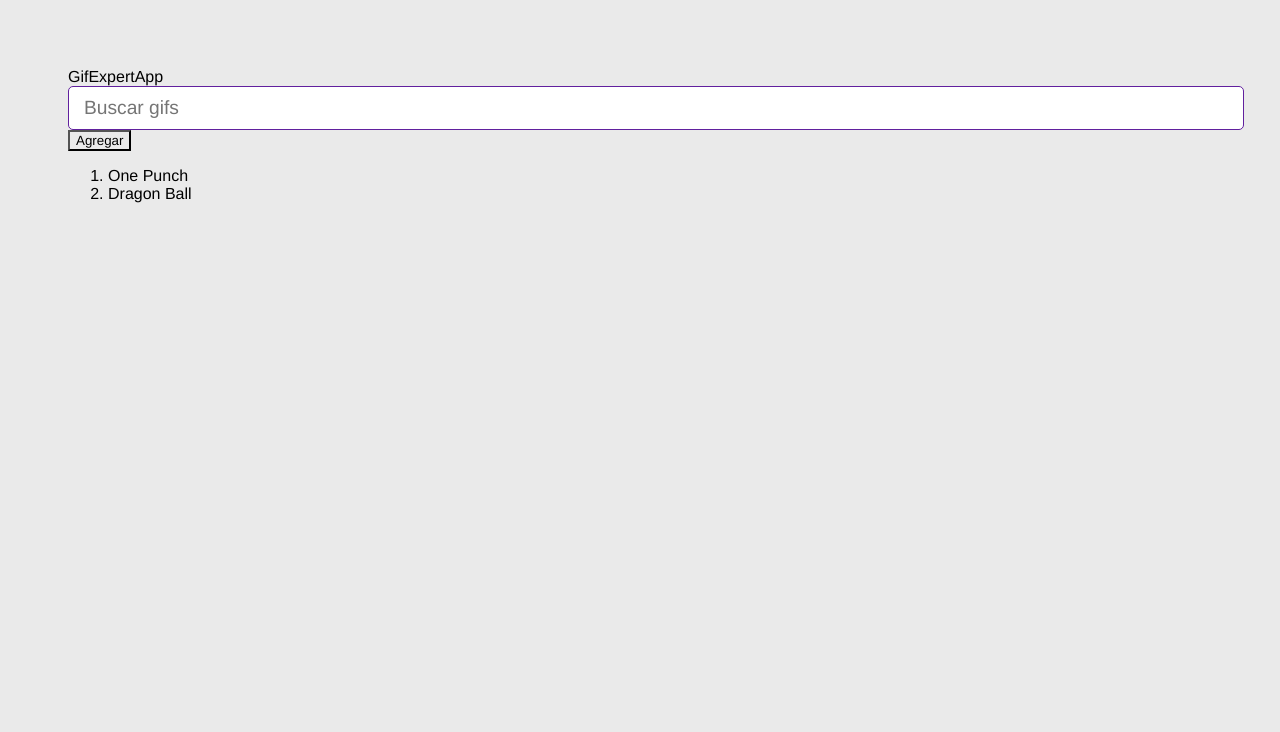
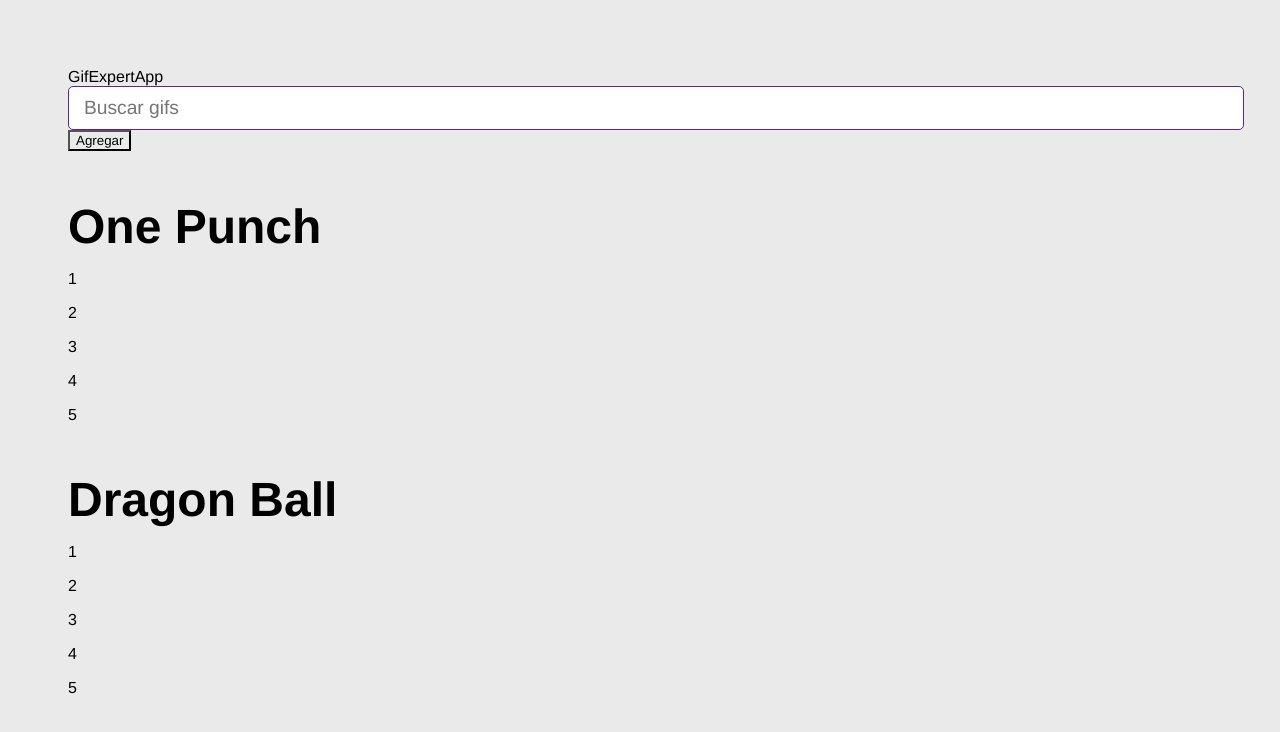
Before and after one commit to JUBEZA/04-gif-expert-app, a React (Vite) app: page / in a window 1280 px wide. Shown: the top 732 px of the page. Built offline with nearby package versions, Linux system fonts and the light colour scheme.

Commit message:
81 gifgrid - nuevo componente

```diff
--- a/src/GifExpertApp.jsx
+++ b/src/GifExpertApp.jsx
@@ -1,5 +1,6 @@
 import { useState } from "react";
 import { AddCategory } from "./components/AddCategory";
+import { GifGrid } from "./components/GifGrid";
 
 export const GifExpertApp = () => {
 
@@ -28,16 +29,19 @@
 
       {/* Listado de Gif */}
       <button onClick={onAddCategory}>Agregar</button>
-      <ol>
-        {
-        categories.map( category => {
-            return <li key={ category }>{ category }</li>
-          })
-        }
+
+      {
+      categories.map( category => (
+        <GifGrid
+          key={ category }
+          category={ category }/>
+
+      ))
+      }
 
         {/* <li>ABC</li> */}
 
-      </ol>
+
 
       {/* Gif Item */}
 
--- /dev/null
+++ b/src/components/GifGrid.jsx
@@ -0,0 +1,18 @@
+
+
+export const GifGrid = ({ category }) => {
+
+  const gifs = [1,2,3,4,5]
+
+
+  return (
+    <>
+      <h3>{ category }</h3>
+        {
+          gifs.map( gif => (
+            <p>{ gif }</p>
+          ))
+        }
+    </>
+  )
+}
```
